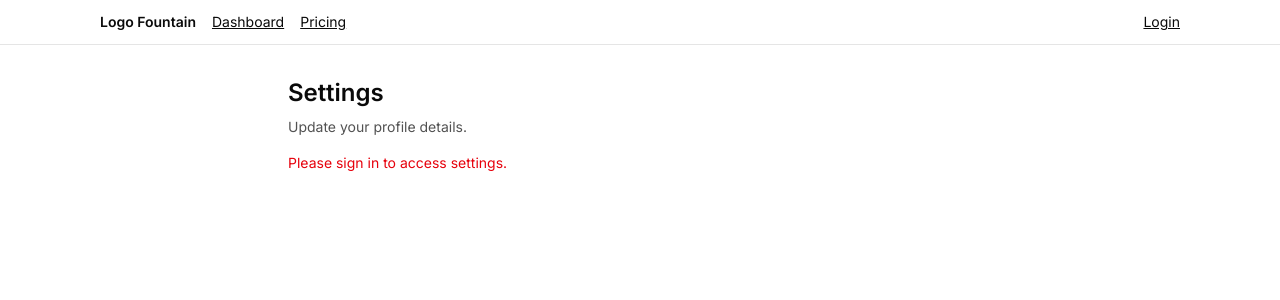
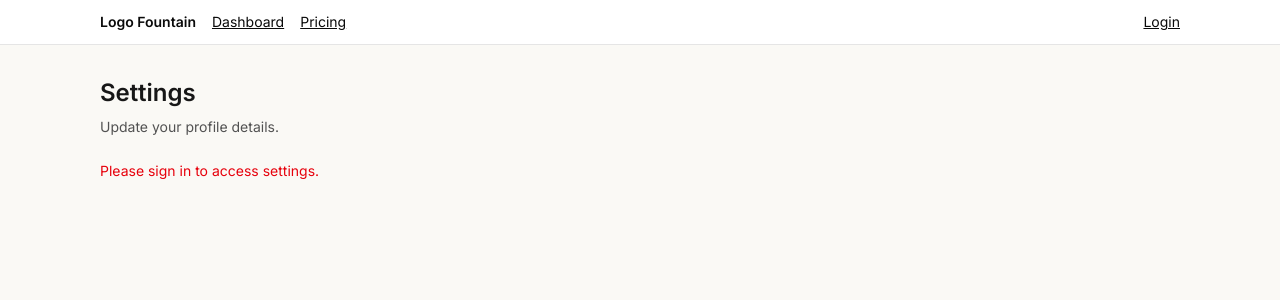
Before and after one commit to gericomaverick/logo-fountain, a Next.js app in the folder apps/web/: page /settings in a window 1280 px wide. Shown: the top 300 px of the page. Built offline with nearby package versions, Linux system fonts and the light colour scheme; no server answers.

Commit message:
Unify settings/concept detail background and remove admin nav link

```diff
--- a/apps/web/src/app/project/[id]/concept/[conceptId]/page.tsx
+++ b/apps/web/src/app/project/[id]/concept/[conceptId]/page.tsx
@@ -179,7 +179,7 @@ export default function ConceptDetailPage() {
   const backHref = fromAdmin ? `/admin/projects/${projectId}` : `/project/${projectId}`;
 
   return (
-    <>
+    <div className="min-h-screen bg-[#faf9f5]">
       <HeaderNav />
       <main className="mx-auto w-full max-w-[1160px] px-6 py-8 md:px-10">
         <div className="mb-4 flex items-center justify-between gap-4">
@@ -199,7 +199,7 @@ export default function ConceptDetailPage() {
         {!loading && !concept ? <p className="text-sm text-neutral-700">Concept not found.</p> : null}
 
         {concept ? (
-          <section className="rounded border border-neutral-200 p-4">
+          <section className="mt-3 rounded-2xl border border-neutral-200 bg-white p-6 ">
             <p className="text-sm font-medium">Concept #{concept.number} · v{concept.revisionVersion}</p>
             {concept.notes ? <p className="mt-1 text-sm text-neutral-700">{concept.notes}</p> : null}
             {concept.imageUrl ? (
@@ -216,7 +216,7 @@ export default function ConceptDetailPage() {
         ) : null}
 
         {concept ? (
-          <section className="mt-8 rounded border border-neutral-200 p-4">
+          <section className="mt-3 rounded-2xl border border-neutral-200 bg-white p-6 ">
             <h2 className="text-lg font-medium">Feedback & revisions</h2>
             <p className="mt-1 text-sm text-neutral-600">Revisions remaining: {snapshot?.entitlements.revisions ?? 0}</p>
             {actionError ? <p className="mt-2 text-sm text-red-600">{actionError}</p> : null}
@@ -307,6 +307,6 @@ export default function ConceptDetailPage() {
           </section>
         ) : null}
       </main>
-    </>
+    </div>
   );
 }
--- a/apps/web/src/app/settings/page.tsx
+++ b/apps/web/src/app/settings/page.tsx
@@ -79,18 +79,21 @@ export default function SettingsPage() {
   }
 
   return (
-    <>
+    <div className="min-h-screen bg-[#faf9f5]">
       <HeaderNav />
-      <main className="mx-auto max-w-3xl p-8">
-        <h1 className="text-2xl font-semibold">Settings</h1>
-        <p className="mt-2 text-sm text-neutral-600">Update your profile details.</p>
+      <main className="mx-auto w-full max-w-[1160px] px-6 py-8 md:px-10">
+        <header className="mb-6">
+          <h1 className="text-2xl font-semibold text-neutral-900">Settings</h1>
+          <p className="mt-2 text-sm text-neutral-600">Update your profile details.</p>
+        </header>
 
         {loading ? <p className="mt-4 text-sm text-neutral-500">Loading…</p> : null}
         {error ? <p className="mt-4 text-sm text-red-600">{error}</p> : null}
 
         {!loading && !error ? (
-          <form className="mt-6 space-y-4" onSubmit={(e) => void onSave(e)}>
-            <label className="block text-sm">
+          <section className="mt-3 rounded-2xl border border-neutral-200 bg-white p-6 ">
+            <form className="space-y-4" onSubmit={(e) => void onSave(e)}>
+              <label className="block text-sm">
               <span className="mb-1 block font-medium">Email</span>
               <input
                 className="w-full rounded border border-neutral-300 bg-neutral-100 px-3 py-2"
@@ -131,9 +134,10 @@ export default function SettingsPage() {
             </button>
 
             {saved ? <p className="text-sm text-green-700">{saved}</p> : null}
-          </form>
+            </form>
+          </section>
         ) : null}
       </main>
-    </>
+    </div>
   );
 }
--- a/apps/web/src/components/header-nav.tsx
+++ b/apps/web/src/components/header-nav.tsx
@@ -59,7 +59,7 @@ export function HeaderNav() {
           <Link href="/" className="font-semibold">Logo Fountain</Link>
           <Link className="underline" href="/dashboard">Dashboard</Link>
           {session.authenticated ? <Link className="underline" href="/settings">Settings</Link> : null}
-          {session.isAdmin ? <Link className="underline" href="/admin">Admin</Link> : null}
+
           {!session.authenticated ? <Link className="underline" href="/pricing">Pricing</Link> : null}
         </div>
 
```
